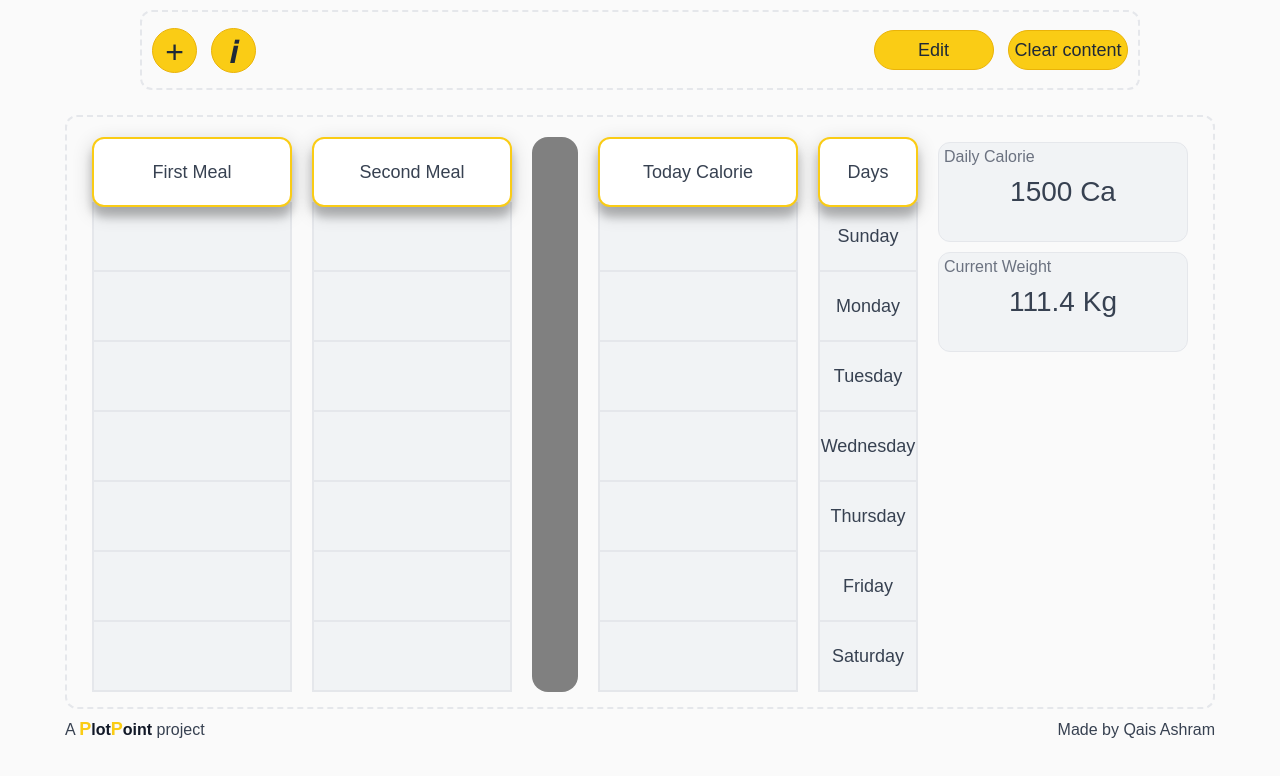
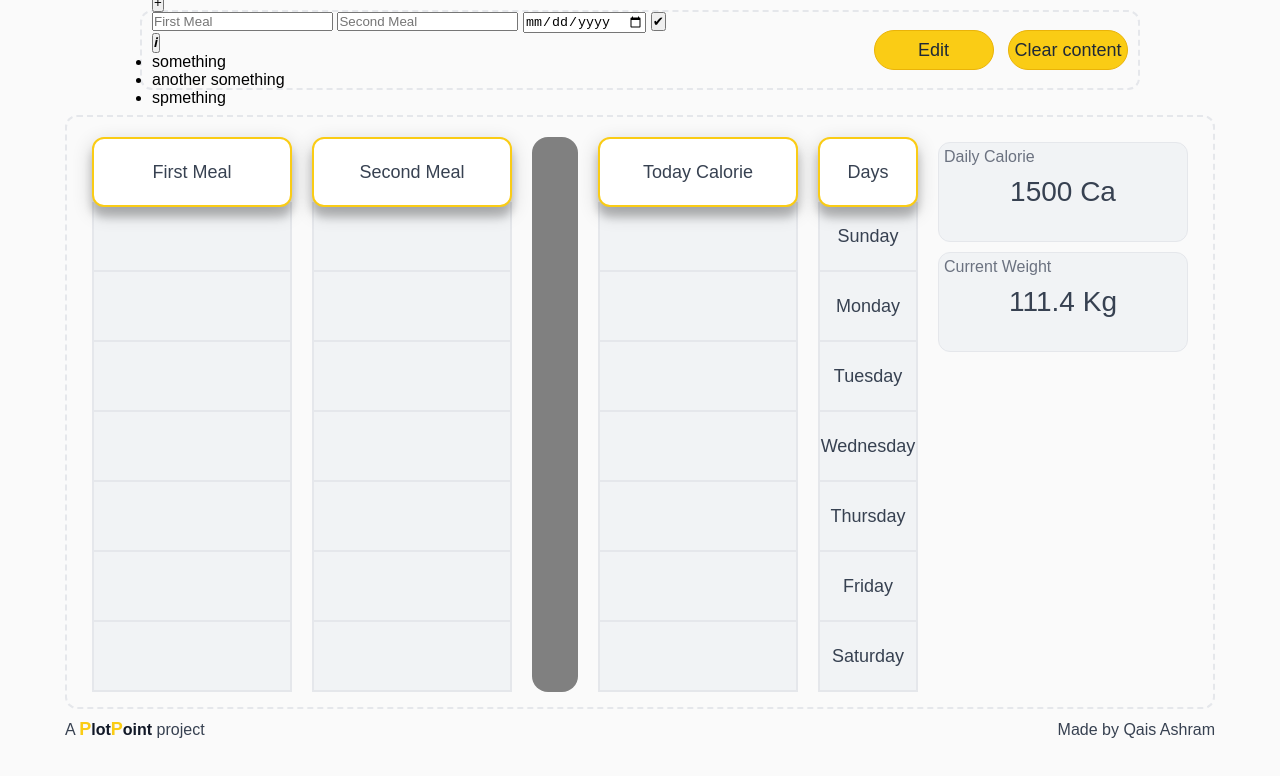
Before and after one commit to SEZ4/NewFoodTracker, a website: page views/index.html in a window 1280 px wide. Drawn offline with Linux system fonts and the light colour scheme; a web font is replaced by a local one.

Commit message:
adding forms

```diff
--- a/views/index.html
+++ b/views/index.html
@@ -19,8 +19,31 @@
     <div class="body">
         <div class="controlPanel">
             <div class="controlPanel-left">
-                <button>+</button>
-                <button>𝒊</button>
+                <div>
+                    <div>
+                        <button>+</button>
+                    </div>
+                    <div>
+                        <form>
+                            <input type="text" placeholder="First Meal" name="addform-firstMeal" required>
+                            <input type="text" placeholder="Second Meal" name="addform-secondMeal">
+                            <input type="date" name="addform-todayDate" required>
+                            <button type="submit" id="addform-submit">✔</button>
+                        </form>
+                    </div>
+                </div>
+                <div>
+                    <div>
+                        <button>𝒊</button>
+                    </div>
+                    <div>
+                        <ul>
+                            <li>something</li>
+                            <li>another something</li>
+                            <li>spmething</li>
+                        </ul>
+                    </div>
+                </div>
             </div>
             <div class="controlPanel-right">
                 <button>Edit</button>
```
Also changed, not shown: NewFoodTracker Design.png, public/dynmicEvents.js (added).
